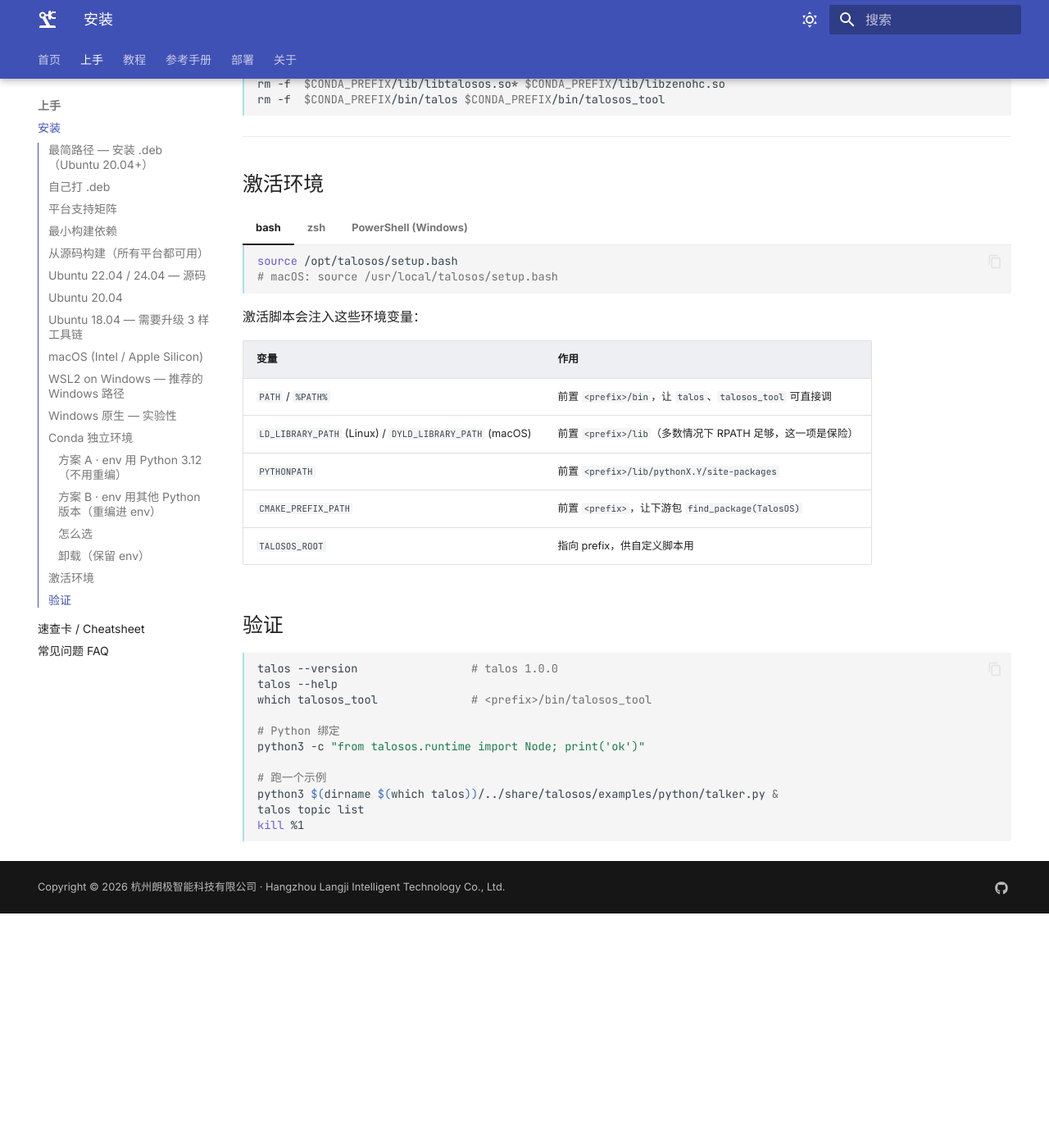
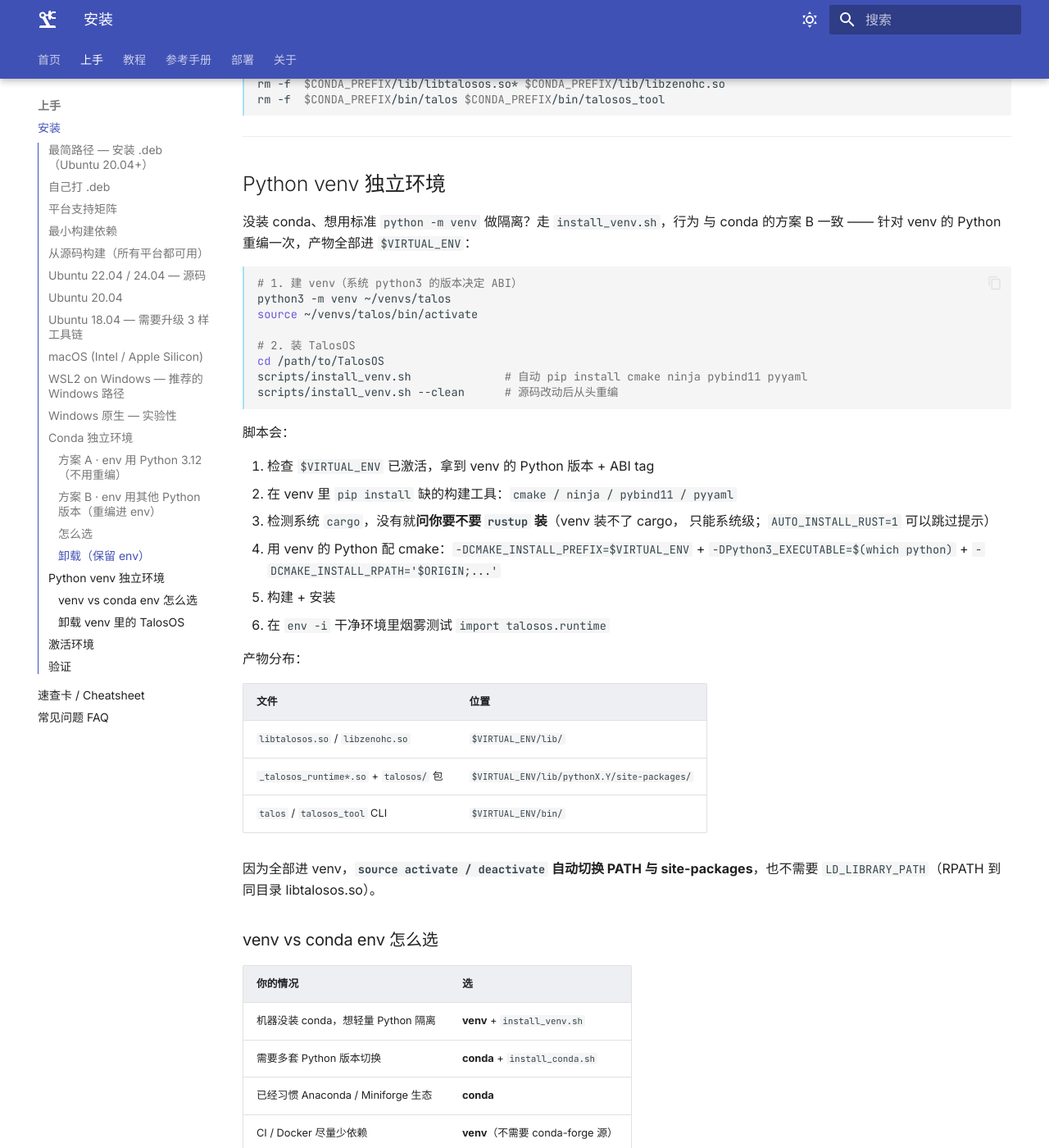
Before and after one commit to Langji-Tech/TalosOS, an MkDocs documentation site: the page built from docs/wiki/installation.md, in a window 1280 px wide and 1400 px high, scrolled down 7868 px. Shown: the whole window at 82% size. Built offline with MkDocs 1.6.1 and Material for MkDocs 9.7.7, drawn with Linux system fonts in a browser that asks for light colours; before the commit the page ends 8982 px from its top, so only the background shows below that; some of the changed text lies outside the part shown.

Commit message:
scripts/install_venv.sh: Python venv install parallel to install_conda.sh
Mirror of install_conda.sh for users who use python -m venv instead of
conda. Behavioral differences:

  - Detects $VIRTUAL_ENV (not $CONDA_PREFIX)
  - Uses pip install (not conda install) for build tools:
    cmake / ninja / pybind11 / pyyaml all come from pip wheels
  - Rust is still system-level (no pip cargo exists). Prompts to run
    rustup if missing; AUTO_INSTALL_RUST=1 skips prompt.
  - Warns if $VIRTUAL_ENV looks like /opt/* or /usr/* (misuse)
  - Install prefix = $VIRTUAL_ENV, same RPATH = $ORIGIN scheme
  - Smoke tests `import talosos.runtime` under env -i to catch
    RPATH problems that external LD_LIBRARY_PATH would mask

installation.md gains a ## Python venv 独立环境 { #venv } section with
steps + venv/conda decision matrix + uninstall recipe. faq.md mirrors
the one-liner answer with a link.

````diff
--- a/docs/wiki/installation.md
+++ b/docs/wiki/installation.md
@@ -350,6 +350,66 @@
 
 ---
 
+## Python venv 独立环境 { #venv }
+
+没装 conda、想用标准 `python -m venv` 做隔离？走 `install_venv.sh`，行为
+与 conda 的方案 B 一致 —— 针对 venv 的 Python 重编一次，产物全部进
+`$VIRTUAL_ENV`：
+
+```bash
+# 1. 建 venv（系统 python3 的版本决定 ABI）
+python3 -m venv ~/venvs/talos
+source ~/venvs/talos/bin/activate
+
+# 2. 装 TalosOS
+cd /path/to/TalosOS
+scripts/install_venv.sh              # 自动 pip install cmake ninja pybind11 pyyaml
+scripts/install_venv.sh --clean      # 源码改动后从头重编
+```
+
+脚本会：
+
+1. 检查 `$VIRTUAL_ENV` 已激活，拿到 venv 的 Python 版本 + ABI tag
+2. 在 venv 里 `pip install` 缺的构建工具：`cmake / ninja / pybind11 / pyyaml`
+3. 检测系统 `cargo`，没有就**问你要不要 `rustup` 装**（venv 装不了 cargo，
+   只能系统级；`AUTO_INSTALL_RUST=1` 可以跳过提示）
+4. 用 venv 的 Python 配 cmake：`-DCMAKE_INSTALL_PREFIX=$VIRTUAL_ENV` +
+   `-DPython3_EXECUTABLE=$(which python)` + `-DCMAKE_INSTALL_RPATH='$ORIGIN;...'`
+5. 构建 + 安装
+6. 在 `env -i` 干净环境里烟雾测试 `import talosos.runtime`
+
+产物分布：
+
+| 文件 | 位置 |
+|---|---|
+| `libtalosos.so` / `libzenohc.so` | `$VIRTUAL_ENV/lib/` |
+| `_talosos_runtime*.so` + `talosos/` 包 | `$VIRTUAL_ENV/lib/pythonX.Y/site-packages/` |
+| `talos` / `talosos_tool` CLI | `$VIRTUAL_ENV/bin/` |
+
+因为全部进 venv，**`source activate / deactivate` 自动切换 PATH 与
+site-packages**，也不需要 `LD_LIBRARY_PATH`（RPATH 到同目录 libtalosos.so）。
+
+### venv vs conda env 怎么选
+
+| 你的情况 | 选 |
+|---|---|
+| 机器没装 conda，想轻量 Python 隔离 | **venv** + `install_venv.sh` |
+| 需要多套 Python 版本切换 | **conda** + `install_conda.sh` |
+| 已经习惯 Anaconda / Miniforge 生态 | **conda** |
+| CI / Docker 尽量少依赖 | **venv**（不需要 conda-forge 源） |
+
+### 卸载 venv 里的 TalosOS
+
+```bash
+rm -rf $VIRTUAL_ENV/lib/python*/site-packages/talosos
+rm -f  $VIRTUAL_ENV/lib/libtalosos.so* $VIRTUAL_ENV/lib/libzenohc.so
+rm -f  $VIRTUAL_ENV/bin/talos $VIRTUAL_ENV/bin/talosos_tool
+# 或者更干脆：
+deactivate && rm -rf ~/venvs/talos
+```
+
+---
+
 ## 激活环境
 
 === "bash"
````
Also changed, not shown: docs/wiki/faq.md (+14 -0 lines), 1 other file.
